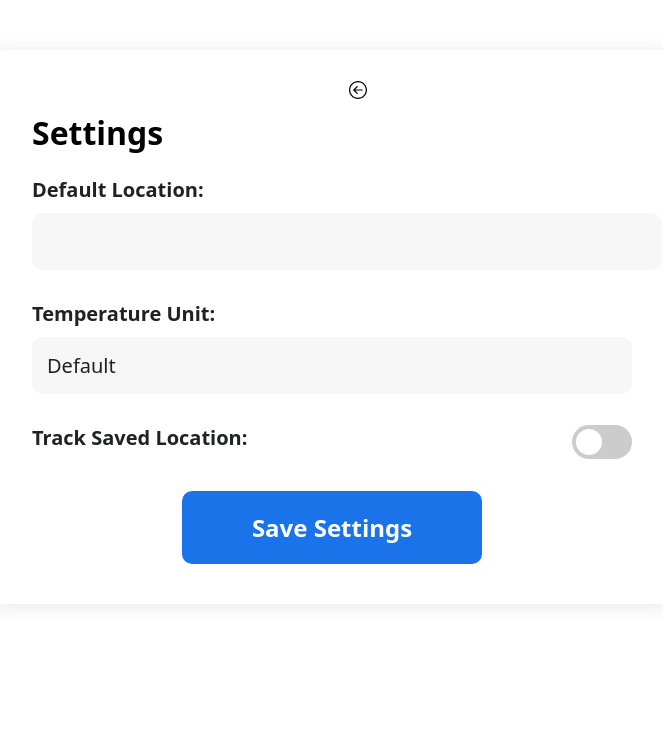
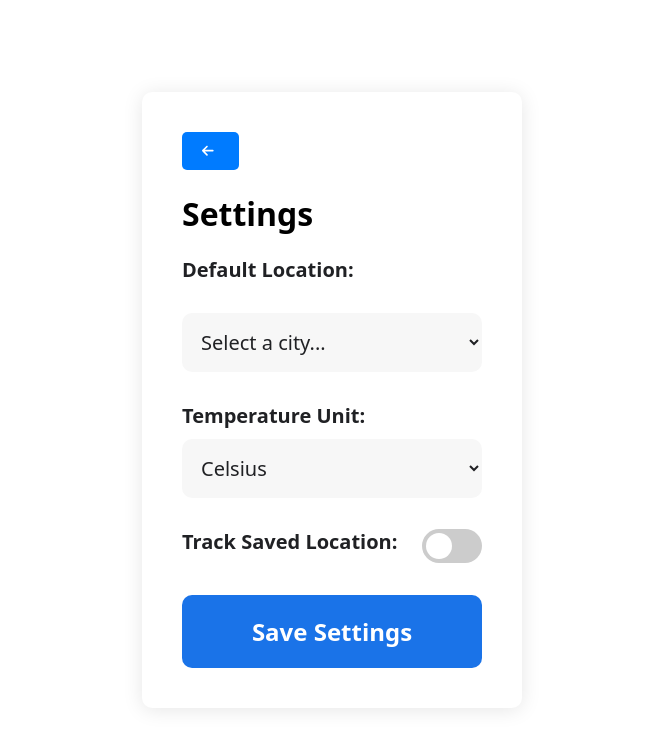
Before and after one commit to WeatherWise-MV/WeatherWise, a React (Create React App) app: page /settings in a window 1280 px wide. Shown: the top 748 px of the page, without its empty margins (308-971 px from the left). Built offline with nearby package versions, Linux system fonts and the light colour scheme.

Commit message:
latest push

```diff
--- a/package.json
+++ b/package.json
@@ -3,6 +3,8 @@
   "version": "0.1.0",
   "private": true,
   "dependencies": {
+    "@fortawesome/free-solid-svg-icons": "^6.4.0",
+    "@fortawesome/react-fontawesome": "^0.2.0",
     "@testing-library/jest-dom": "^5.16.5",
     "@testing-library/react": "^14.0.0",
     "@testing-library/user-event": "^14.4.3",
--- a/src/components/weatherComponent.jsx
+++ b/src/components/weatherComponent.jsx
@@ -26,9 +26,9 @@ export const WeatherWrapper = styled.div`
 
 export const NavContainer = styled.nav`
   display: flex;
-  justify-content: center;
+  justify-content: space-between;
   align-items: center;
-  padding: 1rem;
+  padding: 0;
   background-color: #333;
   position: fixed;
   top: 0;
@@ -42,7 +42,6 @@ export const Nav = styled.ul`
   list-style: none;
   margin: 0;
   padding: 0;
-  position: absolute;
   left: 1rem;
 `;
 
@@ -70,28 +69,33 @@ export const SearchBar = styled.form`
   flex-direction: row;
   justify-content: center;
   align-items: center;
-  margin: 1.25rem;
-  border: black solid 1px;
-  border-radius: 2px;
+  margin: 1rem;
+  background-color: #f7f7f7;
+  border: 1px solid #ccc;
+  border-radius: 4px;
   font-family: system-ui, -apple-system, BlinkMacSystemFont, 'Segoe UI', Roboto, Oxygen, Ubuntu, Cantarell, 'Open Sans', 'Helvetica Neue', sans-serif;
+  box-shadow: 0 2px 4px rgba(0, 0, 0, 0.1);
 
   & input {
-    padding: 0.625rem;
+    padding: 0.5rem;
     font-size: 0.875rem;
     border: none;
     outline: none;
     font-weight: bold;
+    background-color: transparent;
+    width: 100%;
   }
 
   & button {
-    background-color: black;
+    background-color: #333;
     font-size: 0.875rem;
-    padding: 0 0.625rem;
+    padding: 0.5rem 1rem;
     color: white;
     border: none;
     outline: none;
     cursor: pointer;
     font-weight: bold;
+    border-radius: 0 4px 4px 0;
   }
 `;
 
--- /dev/null
+++ b/src/external/scripts/cities.js
@@ -0,0 +1,66 @@
+// all cities in the UK
+export const cities = [
+    "Aberdeen",
+    "Bath",
+    "Belfast",
+    "Birmingham",
+    "Bradford",
+    "Brighton",
+    "Bristol",
+    "Cambridge",
+    "Canterbury",
+    "Cardiff",
+    "Carlisle",
+    "Chester",
+    "Chichester",
+    "Coventry",
+    "Derby",
+    "Dundee",
+    "Durham",
+    "Edinburgh",
+    "Ely",
+    "Exeter",
+    "Glasgow",
+    "Gloucester",
+    "Hereford",
+    "Inverness",
+    "Kingston upon Hull",
+    "Lancaster",
+    "Leeds",
+    "Leicester",
+    "Lichfield",
+    "Lincoln",
+    "Liverpool",
+    "London",
+    "Manchester",
+    "Newcastle upon Tyne",
+    "Newport",
+    "Norwich",
+    "Nottingham",
+    "Oxford",
+    "Perth",
+    "Peterborough",
+    "Plymouth",
+    "Portsmouth",
+    "Preston",
+    "Ripon",
+    "Salford",
+    "Salisbury",
+    "Sheffield",
+    "Southampton",
+    "St Albans",
+    "St Asaph",
+    "St Davids",
+    "Stirling",
+    "Stoke-on-Trent",
+    "Sunderland",
+    "Swansea",
+    "Truro",
+    "Wakefield",
+    "Wells",
+    "Westminster",
+    "Winchester",
+    "Wolverhampton",
+    "Worcester",
+    "York"
+  ];
--- a/src/external/styles/settings.css
+++ b/src/external/styles/settings.css
@@ -1,14 +1,30 @@
 @import url("https://fonts.googleapis.com/css2?family=Poppins:wght@400;500;600;700&display=swap");
+
+.settings-parent {
+  display: flex;
+  justify-content: center;
+  align-items: center;
+  height: 100vh;
+}
 
 .settings-container {
   font-family: "Poppins", sans-serif;
-  margin: 50px auto;
   max-width: 600px;
   padding: 40px;
   background-color: #fff;
   border-radius: 10px;
   box-shadow: 0px 2px 20px rgba(0, 0, 0, 0.1);
-  position: relative;
+  display: flex;
+  flex-direction: column;
+  align-items: center;
+  justify-content: center;
+  margin: 0 auto;
+}
+
+.heading-back-btn {
+  display: block;
+  justify-content: flex-start;
+  margin-right: auto;
 }
 
 .settings-heading {
@@ -35,19 +51,50 @@ label {
   display: block;
 }
 
+.autocomplete {
+  position: relative;
+  display: inline-block;
+  width: 100%;
+}
+
 input[type="text"],
 select {
-  border: none;
-  border-radius: 10px;
+  width: 300px;
   padding: 15px;
   font-size: 20px;
   color: #202124;
+  background-color: #f7f7f7;
+  border: none;
+  border-radius: 10px;
+  cursor: pointer;
+}
+
+.suggestions {
+  position: absolute;
   width: 100%;
   background-color: #f7f7f7;
-  -webkit-appearance: none;
-  -moz-appearance: none;
-  appearance: none;
+  border: none;
+  border-radius: 0 0 10px 10px;
+  z-index: 1000;
+  max-height: 200px;
+  overflow-y: auto;
+  box-shadow: 0 4px 6px rgba(50, 50, 93, 0.11), 0 1px 3px rgba(0, 0, 0, 0.08);
+}
+
+.suggestion {
+  padding: 15px;
+  font-size: 20px;
+  color: #202124;
   cursor: pointer;
+  border-bottom: 1px solid #e0e0e0;
+}
+
+.suggestion:last-child {
+  border-bottom: none;
+}
+
+.suggestion:hover {
+  background-color: #e0e0e0;
 }
 
 select::-ms-expand {
@@ -138,40 +185,22 @@ input:checked + .slider:before {
   display: block;
 }
 
-.settings-back-button {
-  background-color: transparent;
-  border: none;
-  cursor: pointer;
-  margin: 10px 0 0;
-  display: flex;
-  align-items: center;
-  font-size: 24px;
-  color: #1a73e8;
-}
 
 .settings-parent {
   position: relative;
 }
 
 .back-button {
-  background-color: transparent;
+  padding: 10px 20px;
+  background-color: #007bff;
+  color: #fff;
+  font-weight: bold;
   border: none;
-  cursor: pointer;
-  font-size: 16px;
-  color: #1a73e8;
-  position: absolute;
-  top: 30px;
-  left: 260px;
-  display: flex;
-  align-items: center;
+  border-radius: 5px;
 }
 
-.settings-back-button svg {
+.back-button svg {
   margin-right: 5px;
-}
-
-.back-icon {
-  height: 18px;
 }
 
 
--- a/src/pages/home.jsx
+++ b/src/pages/home.jsx
@@ -25,9 +25,10 @@ const Home = () => {
                             placeholder="Search location..."
                             value={location}
                             onChange={(event) => setLocation(event.target.value)}
+                            autocomplete="off"
                             />
 
-                            <button type="button" onClick={handleSearch}>Search</button>
+                            <button type="submit" onClick={handleSearch}>Search</button>
                         </SearchButton>
                     </form>
                 </Container>
--- a/src/pages/settings.jsx
+++ b/src/pages/settings.jsx
@@ -2,15 +2,19 @@ import React, { useState, useEffect } from "react";
 import { useNavigate } from "react-router-dom";
 import axios from "axios";
 import "../external/styles/settings.css";
-import { ReactComponent as BackIcon } from "../assets/svg/back.svg";
+import { FontAwesomeIcon } from '@fortawesome/react-fontawesome'
+import { faArrowLeft } from '@fortawesome/free-solid-svg-icons'
+import { cities } from '../external/scripts/cities'
+
 
 function Settings() {
   const navigate = useNavigate();
   const [defaultLocation, setDefaultLocation] = useState("");
-  const [tempUnit, setTempUnit] = useState("D");
+  const [tempUnit, setTempUnit] = useState("C");
   const [trackLocation, setTrackLocation] = useState(false);
   const [savedMessage, setSavedMessage] = useState("");
   const [errorMessage, setErrorMessage] = useState("");
+  const [suggestions, setSuggestions] = useState([]);
 
   useEffect(() => {
     const savedLocation = localStorage.getItem("defaultLocation");
@@ -27,6 +31,26 @@ function Settings() {
       setTrackLocation(JSON.parse(savedTrackLocation));
     }
   }, []);
+
+  const handleSelectChange = (e) => {
+    setDefaultLocation(e.target.value);
+  };
+
+  // Auto complete suggestions
+  const handleKeyDown = (e) => {
+    const query = e.target.value;
+    const filtered = cities.filter(
+      (city) =>
+        city.toLowerCase().indexOf(query.toLowerCase()) !== -1
+    );
+    setSuggestions(filtered);
+  }
+
+  const handleBlur = () => {
+    setTimeout(() => {
+      setSuggestions([]);
+    }, 200);
+  };
 
   const saveSettings = async () => {
     setSavedMessage("");
@@ -63,16 +87,39 @@ function Settings() {
   return (
     <div className="settings-parent">
       <div className="settings-container">
+        <div className="heading-back-btn">
+        <button onClick={() => navigate(-1)} className="back-button">
+          <FontAwesomeIcon icon={faArrowLeft} />
+        </button>
         <h1>Settings</h1>
+        </div>
         <div className="settings-form">
-        <div>
           <label htmlFor="defaultLocation">Default Location:</label>
-          <input
-            type="text"
+          <div className="autocomplete">
+            <select
               id="defaultLocation"
               value={defaultLocation}
-            onChange={(e) => setDefaultLocation(e.target.value)}
-          />
+              onChange={handleSelectChange}
+              onKeyDown={handleKeyDown}
+              onBlur={() => setSuggestions([])}
+            >
+              <option value="">Select a city...</option>
+              {cities.map((city) => (
+                <option key={city} value={city}>
+                  {city}
+                </option>
+              ))}
+            </select>
+            {suggestions.length > 0 && (
+              <select onChange={handleSelectChange}>
+                <option value="">Select a city...</option>
+                {suggestions.map((suggestion) => (
+                  <option key={suggestion} value={suggestion}>
+                    {suggestion}
+                  </option>
+                ))}
+              </select>
+            )}
           </div>
           <div>
             <label htmlFor="tempUnit">Temperature Unit:</label>
@@ -81,7 +128,6 @@ function Settings() {
               value={tempUnit}
               onChange={(e) => setTempUnit(e.target.value)}
             >
-            <option value="D">Default</option>
               <option value="C">Celsius</option>
               <option value="K">Kelvin</option>
               <option value="F">Fahrenheit</option>
@@ -108,9 +154,6 @@ function Settings() {
           {errorMessage && <p className="error-message">{errorMessage}</p>}
         </div>
       </div>
-    <button onClick={() => navigate(-1)} className="back-button">
-    <BackIcon className="back-icon" />
-  </button>
     </div>
   );
 }
--- a/src/pages/weather.jsx
+++ b/src/pages/weather.jsx
@@ -13,19 +13,14 @@ const Weather = () => {
     const API_URL = `https://api.openweathermap.org/data/2.5/weather?q=${queryCity}&appid=${API_KEY}&units=metric`;
     const navigate = useNavigate();
 
-    // goes to settings
-    const goToSetting = () => {
-      navigate(`/settings`);
-    }
-
-    // goes to back page
-    const goBack = () => {
-      navigate(`/`);
-    }
 
     const handleSearch = (event) => {
       setCity(event.target.value);
     };
+
+    if (!localStorage.getItem("defaultLocation")) {
+      localStorage.setItem("defaultLocation", "Manchester");
+    }
 
     useEffect(() => {
       const savedLocation = localStorage.getItem("defaultLocation");
@@ -66,25 +61,22 @@ const Weather = () => {
       <WeatherWrapper>
         <NavContainer>
           <Nav>
-            <NavItem onClick={goBack}>
-              <i className="fas fa-chevron-left"></i>
-            </NavItem>
-            <SearchBar>
+          </Nav>
+          <div>
+          <SearchBar>
               <input placeholder="Enter location name..." value={city} onChange={handleSearch}/>
-              <button type="button" onClick={() => {
+              <button type="submit" onClick={() => {
                 const encodedCity = encodeURIComponent(city);
-                navigate(`/?city=${encodedCity}`);
+                navigate(`/weather?city=${encodedCity}`);
                 setCity('');
               }}>Search</button>
             </SearchBar>
-            <NavItem onClick={goToSetting}>
-              <i className="fas fa-cog"></i>
-            </NavItem>
-          </Nav>
+          </div>
+          <div></div>
         </NavContainer>
           {weatherData ? (
           <>
-              <LocationName>{queryCity || localStorage.getItem("defaultLocation") || "Manchester"}</LocationName>
+              <LocationName>{queryCity || localStorage.getItem("defaultLocation")}</LocationName>
               <Temperature>{weatherData.temperature}°</Temperature>
               <Description>{weatherData.description}</Description>
           </>
```
Also changed, not shown: 1 other file (tests, documents, lock files or other folders). Lines whose indentation alone changed are shown as unchanged.
